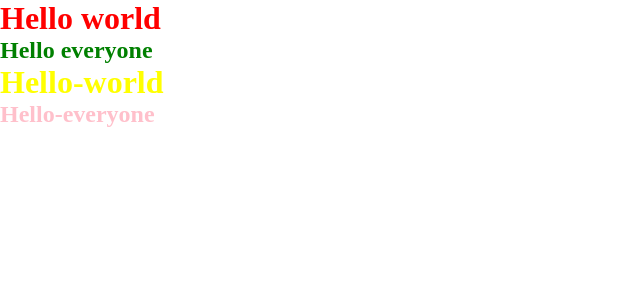
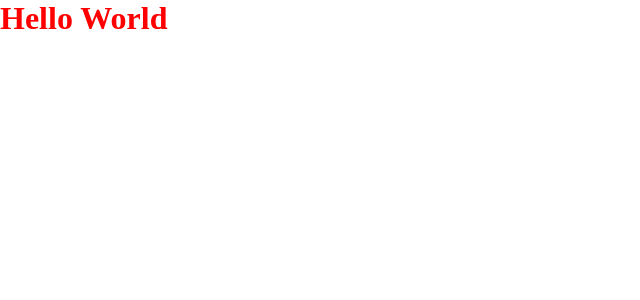
Before and after one commit to DHIYANESH-K/Food_Ordering_Application, a React (Vite) app: page / in a window 1280 px wide. Shown: the top 300 px of the page, without its empty margins (0-640 px from the left). Built offline with nearby package versions, Linux system fonts and the light colour scheme.

Commit message:
Add JSX code

```diff
--- a/App.js
+++ b/App.js
@@ -2,16 +2,10 @@ import React from "react";
 import ReactDOM from "react-dom/client";
 
 
-let object=React.createElement("div",{id:"parent"},[
-    React.createElement("div",{id:"child_1"},[
-        React.createElement("h1",{className:"heading_1"},"Hello world"),
-        React.createElement("h2",{className:"heading_2"},"Hello everyone")
-    ]),
-    React.createElement("div",{id:"child_2"},[
-        React.createElement("h1",{className:"heading_21"},"Hello-world"),
-        React.createElement("h2",{className:"heading_22"},"Hello-everyone")
-    ])
-]);
-console.log(object)
+// JSX - HTML-like or XML-like syntax
+const jsxHeading=(<h1 className="heading">
+    Hello World
+    </h1>)
+
 let root=ReactDOM.createRoot(document.getElementById("root"));
-root.render(object);
+root.render(jsxHeading);
--- a/index.html
+++ b/index.html
@@ -7,7 +7,9 @@
     <link rel="stylesheet" href="./style.css">
 </head>
 <body>
-    <div id="root"></div>
+    <div id="root">
+        <h1>Not Rendered</h1>
+    </div>
     <script type="module" src="./App.js"></script>
 </body>
 </html>
--- a/style.css
+++ b/style.css
@@ -2,15 +2,6 @@
     margin:0;
     padding:0;
 }
-.heading_1{
+.heading{
     color:red;
 }
-.heading_2{
-    color:green;
-}
-.heading_21{
-    color:yellow;
-}
-.heading_22{
-    color:pink;
-}
```
